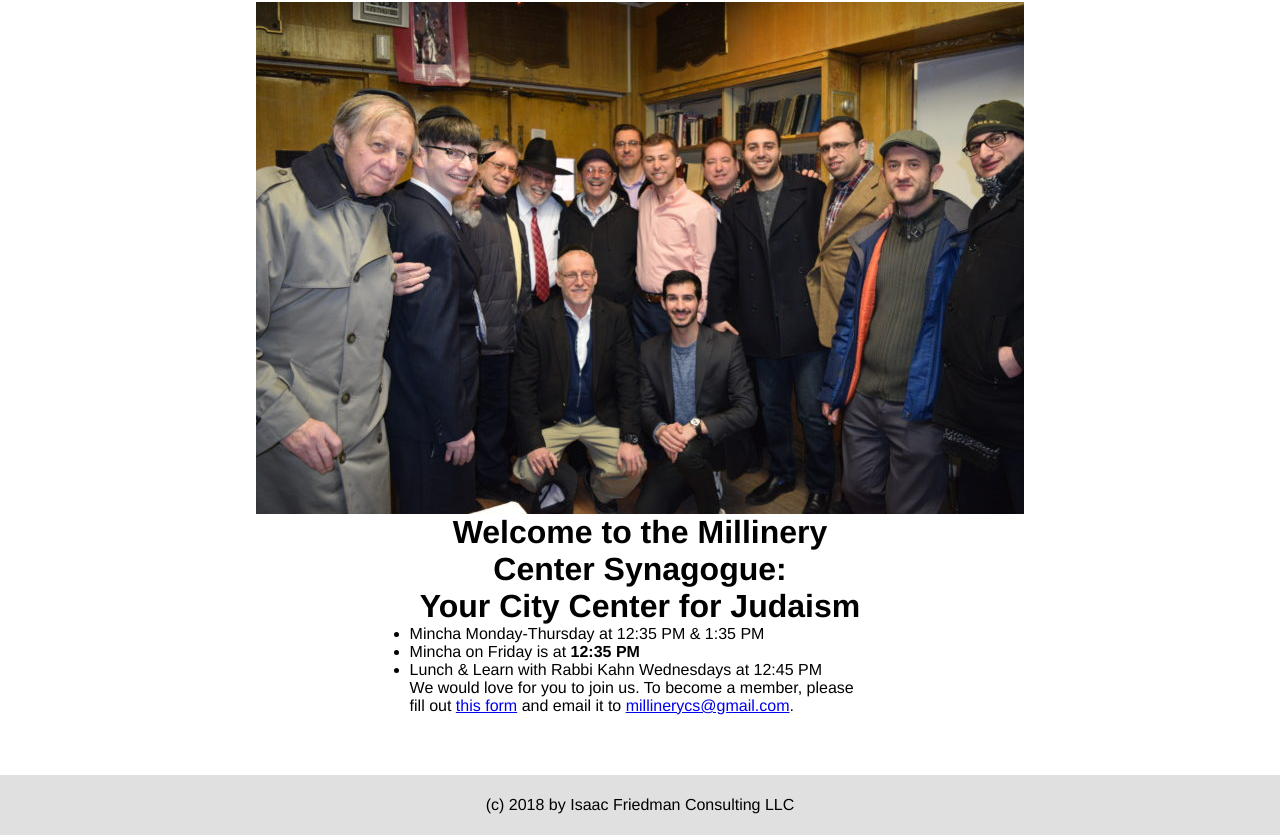
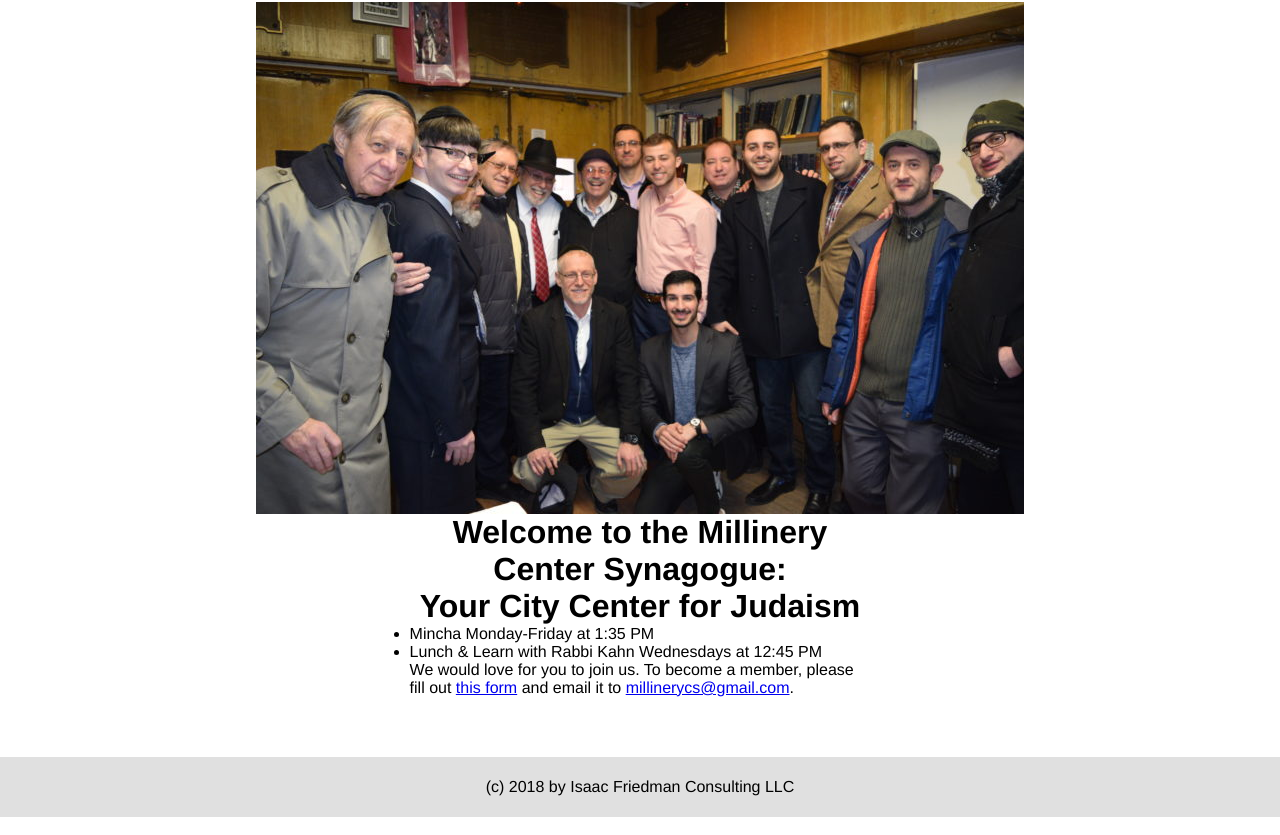
Before and after one commit to isaac-friedman/new-mcs, a plain HTML site: page index.html in a window 1280 px wide. Shown: the part 357-1192 px from the top of the page. Drawn offline with nearby package versions, Linux system fonts and the light colour scheme.

Commit message:
Summer schedule

```diff
--- a/index.html
+++ b/index.html
@@ -43,8 +43,7 @@
 		<div class = 'sign-board'>
 			<h1>Welcome to the Millinery Center Synagogue: <br> Your City Center for Judaism</h1>
 			<ul>
-				<li>Mincha Monday-Thursday at 12:35 PM & 1:35 PM</li>
-				<li>Mincha on Friday is at <strong>12:35 PM</strong></li>
+				<li>Mincha Monday-Friday at 1:35 PM</li>
 				<li>Lunch & Learn with Rabbi Kahn Wednesdays at 12:45 PM</li>
 			</ul>
 			We would love for you to join us. To become a member, please fill out <a href="static/mcs_membership.pdf" target="_blank" rel="noopener">this form</a> and email it to <a href="mailto:millinerycs@gmail.com">millinerycs@gmail.com</a>.
```
